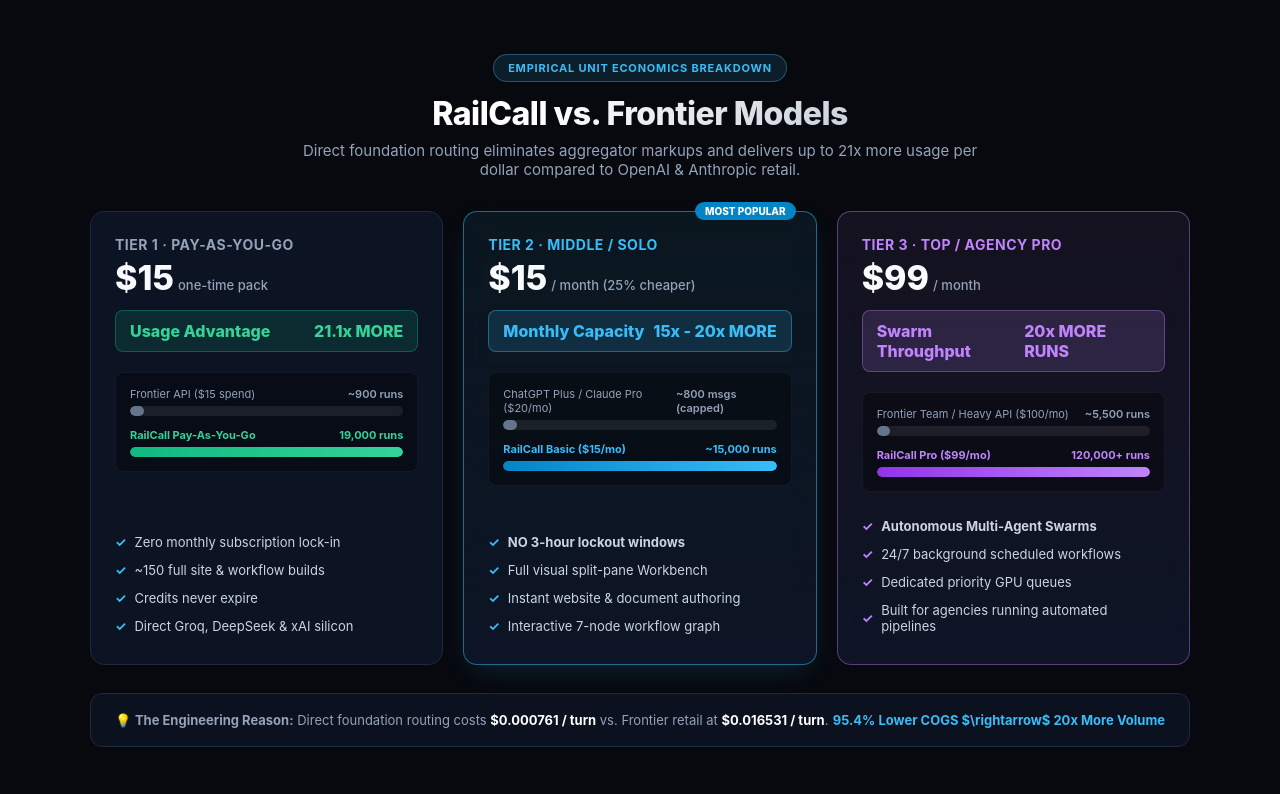
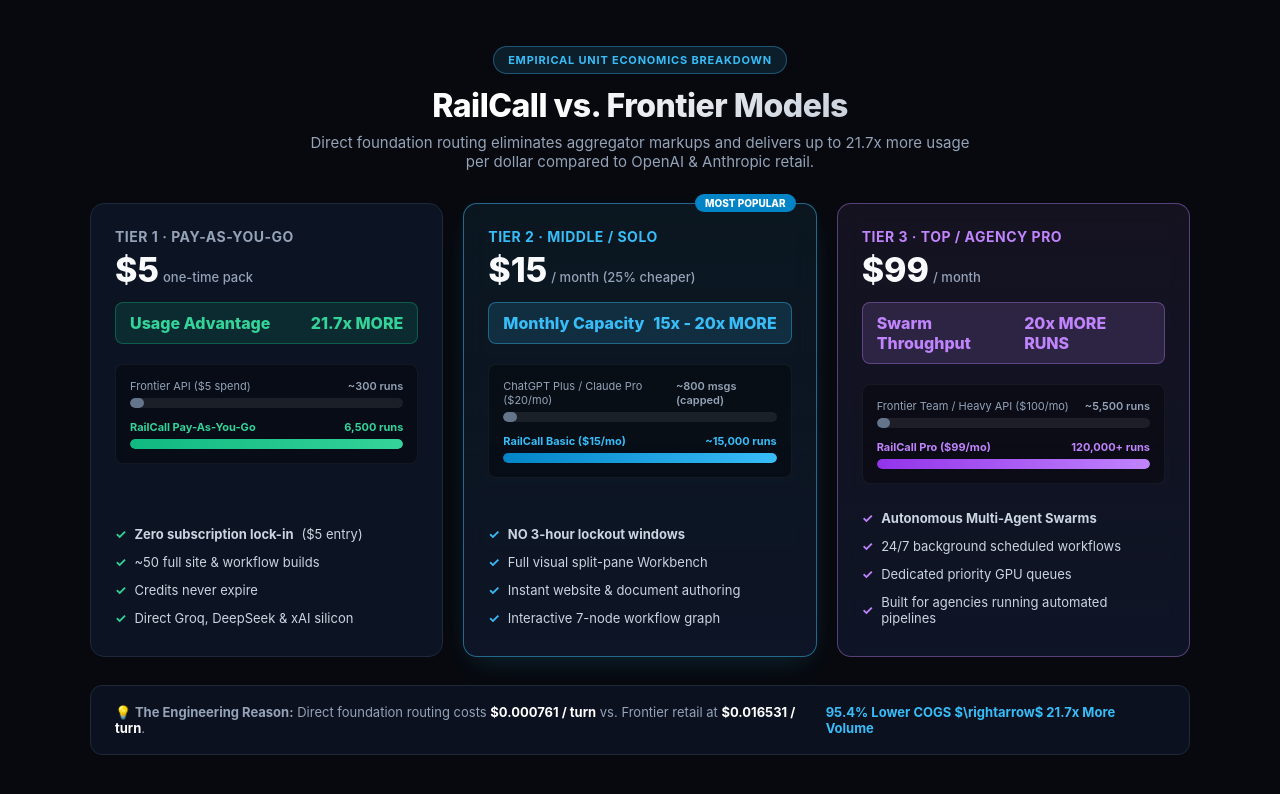
Before and after one commit to patl4588/project-mozart, a plain HTML site: page docs/railcall_pricing_visual.html in a window 1280 px wide. Drawn offline with Linux system fonts and the light colour scheme.

Commit message:
fix(pricing): update Tier 1 to  one-time pay-as-you-go pack (6,500 runs vs 300 on Frontier)

```diff
--- a/docs/railcall_pricing_visual.html
+++ b/docs/railcall_pricing_visual.html
@@ -201,46 +201,46 @@
   <div class="header">
     <div class="pill">Empirical Unit Economics Breakdown</div>
     <h1>RailCall vs. Frontier Models</h1>
-    <p class="subtitle">Direct foundation routing eliminates aggregator markups and delivers up to 21x more usage per dollar compared to OpenAI & Anthropic retail.</p>
+    <p class="subtitle">Direct foundation routing eliminates aggregator markups and delivers up to 21.7x more usage per dollar compared to OpenAI & Anthropic retail.</p>
   </div>
 
   <div class="grid">
-    <!-- Tier 1: Pay-As-You-Go -->
+    <!-- Tier 1: Pay-As-You-Go ($5 Pack) -->
     <div class="card">
       <div class="tier-name">Tier 1 · Pay-As-You-Go</div>
-      <div class="price">$15 <span>one-time pack</span></div>
+      <div class="price">$5 <span>one-time pack</span></div>
 
       <div class="multiplier-badge badge-emerald">
         <span>Usage Advantage</span>
-        <span>21.1x MORE</span>
+        <span>21.7x MORE</span>
       </div>
 
       <div class="comparison-box">
         <div class="comp-row">
           <div class="comp-label">
-            <span>Frontier API ($15 spend)</span>
-            <span style="color: #94a3b8; font-weight: 600;">~900 runs</span>
+            <span>Frontier API ($5 spend)</span>
+            <span style="color: #94a3b8; font-weight: 600;">~300 runs</span>
           </div>
           <div class="bar-bg"><div class="bar-fill bar-frontier"></div></div>
         </div>
         <div class="comp-row">
           <div class="comp-label">
             <span style="color: #34d399; font-weight: 700;">RailCall Pay-As-You-Go</span>
-            <span style="color: #34d399; font-weight: 700;">19,000 runs</span>
+            <span style="color: #34d399; font-weight: 700;">6,500 runs</span>
           </div>
           <div class="bar-bg"><div class="bar-fill bar-rc-emerald"></div></div>
         </div>
       </div>
 
       <ul class="features">
-        <li><span class="check">✓</span> Zero monthly subscription lock-in</li>
-        <li><span class="check">✓</span> ~150 full site & workflow builds</li>
-        <li><span class="check">✓</span> Credits never expire</li>
-        <li><span class="check">✓</span> Direct Groq, DeepSeek & xAI silicon</li>
+        <li><span class="check" style="color: #34d399;">✓</span> <strong>Zero subscription lock-in</strong> ($5 entry)</li>
+        <li><span class="check" style="color: #34d399;">✓</span> ~50 full site & workflow builds</li>
+        <li><span class="check" style="color: #34d399;">✓</span> Credits never expire</li>
+        <li><span class="check" style="color: #34d399;">✓</span> Direct Groq, DeepSeek & xAI silicon</li>
       </ul>
     </div>
 
-    <!-- Tier 2: Middle / Basic -->
+    <!-- Tier 2: Middle / Basic ($15/mo) -->
     <div class="card featured">
       <div class="card-badge">Most Popular</div>
       <div class="tier-name" style="color: var(--cyan);">Tier 2 · Middle / Solo</div>
@@ -276,7 +276,7 @@
       </ul>
     </div>
 
-    <!-- Tier 3: Top / Pro -->
+    <!-- Tier 3: Top / Pro ($99/mo) -->
     <div class="card pro">
       <div class="tier-name" style="color: var(--purple);">Tier 3 · Top / Agency Pro</div>
       <div class="price">$99 <span>/ month</span></div>
@@ -317,7 +317,7 @@
       💡 <strong>The Engineering Reason:</strong> Direct foundation routing costs <span class="stat-pill">$0.000761 / turn</span> vs. Frontier retail at <span class="stat-pill">$0.016531 / turn</span>.
     </div>
     <div style="color: #38bdf8; font-weight: 700;">
-      95.4% Lower COGS $\rightarrow$ 20x More Volume
+      95.4% Lower COGS $\rightarrow$ 21.7x More Volume
     </div>
   </div>
 </div>
```
Also changed, not shown: screenshots/railcall_pricing_visual.png.
